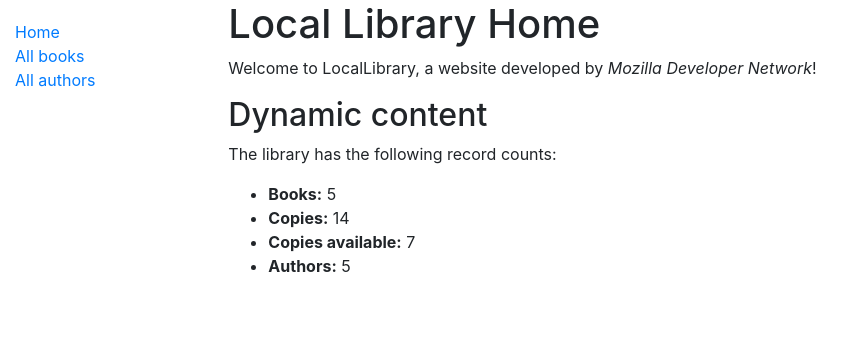
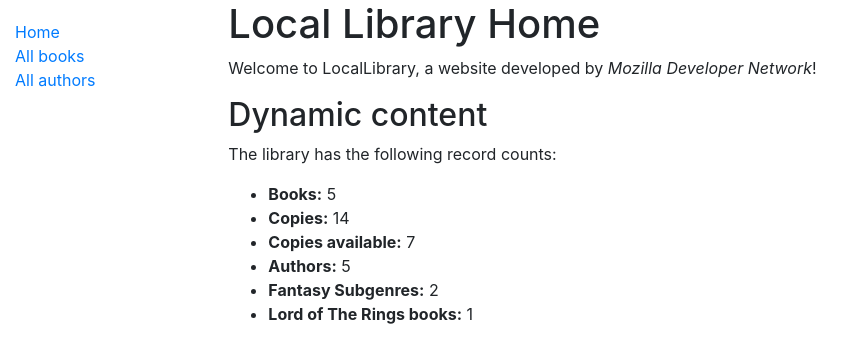
Before and after one commit to RizwanNiazFolio3/locallibrary, a Django app: page /catalog/ in a window 1280 px wide. Shown: the top 363 px of the page, without its empty margins (0-864 px from the left). Run offline with Django 3.2, Linux system fonts and the light colour scheme; data comes from the database, SQL or seed files in the repository.

Commit message:
Modified view to count number of fantasy genres and the number of Lord of The Rings books and changed index page to show this information

```diff
--- a/catalog/templates/index.html
+++ b/catalog/templates/index.html
@@ -12,5 +12,7 @@
     <li><strong>Copies:</strong> {{ num_instances }}</li>
     <li><strong>Copies available:</strong> {{ num_instances_available }}</li>
     <li><strong>Authors:</strong> {{ num_authors }}</li>
+    <li><strong>Fantasy Subgenres:</strong> {{ num_fantasy_genres }}</li>
+    <li><strong>Lord of The Rings books:</strong> {{ num_lotr_books }}</li>
   </ul>
 {% endblock %}
--- a/catalog/views.py
+++ b/catalog/views.py
@@ -14,6 +14,10 @@ def index(request):
     # Available books (status = 'a')
     num_instances_available = BookInstance.objects.filter(status__exact='a').count()
 
+    num_fantasy_genres = Genre.objects.filter(name__icontains='Fantasy').count()
+
+    num_lotr_books = Book.objects.filter(title__icontains='Lord of the rings').count()
+
     # The 'all()' is implied by default.
     num_authors = Author.objects.count()
 
@@ -22,6 +26,8 @@ def index(request):
         'num_instances': num_instances,
         'num_instances_available': num_instances_available,
         'num_authors': num_authors,
+        'num_fantasy_genres' : num_fantasy_genres,
+        'num_lotr_books' : num_lotr_books,
     }
 
     # Render the HTML template index.html with the data in the context variable
```
